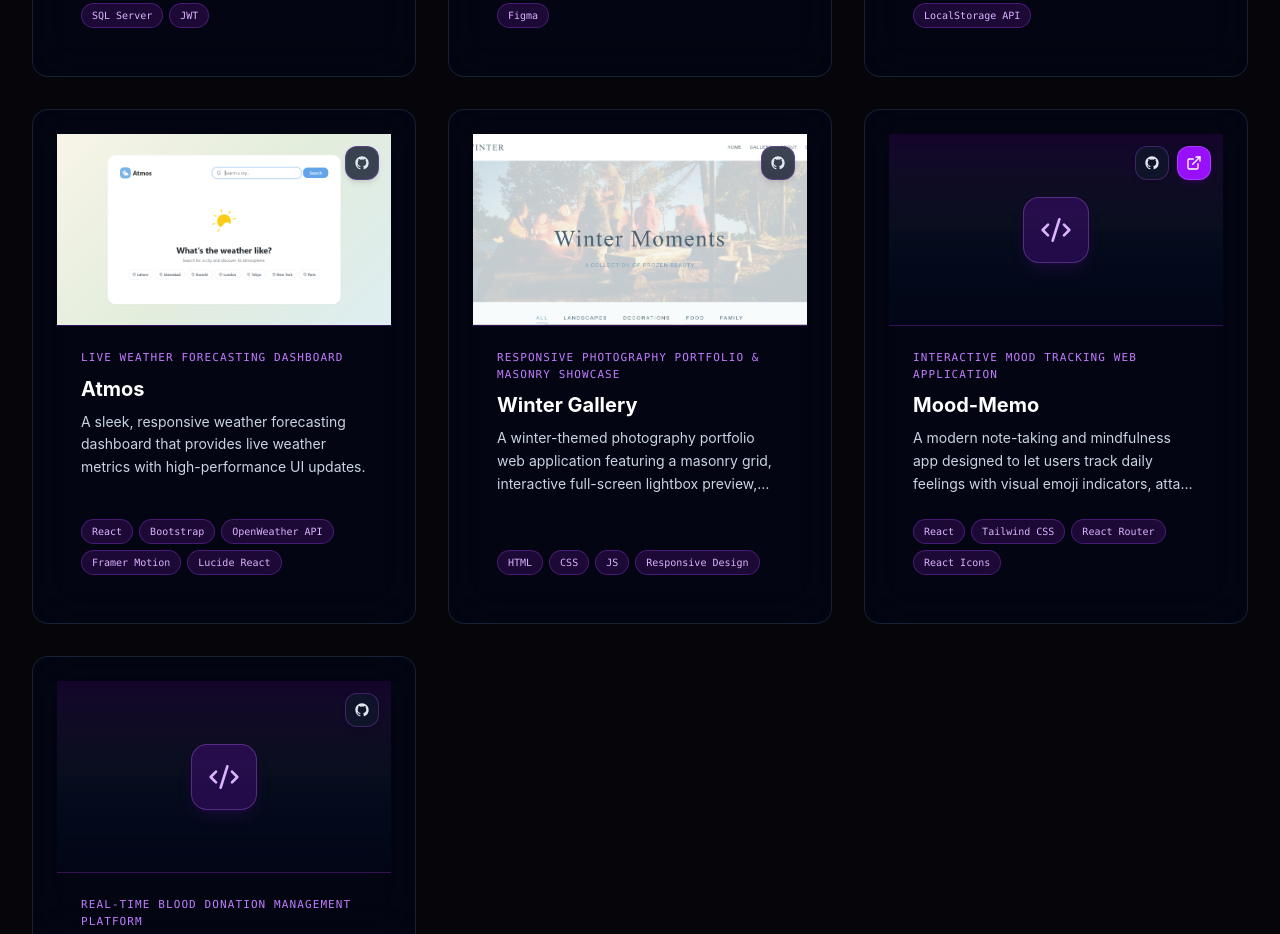
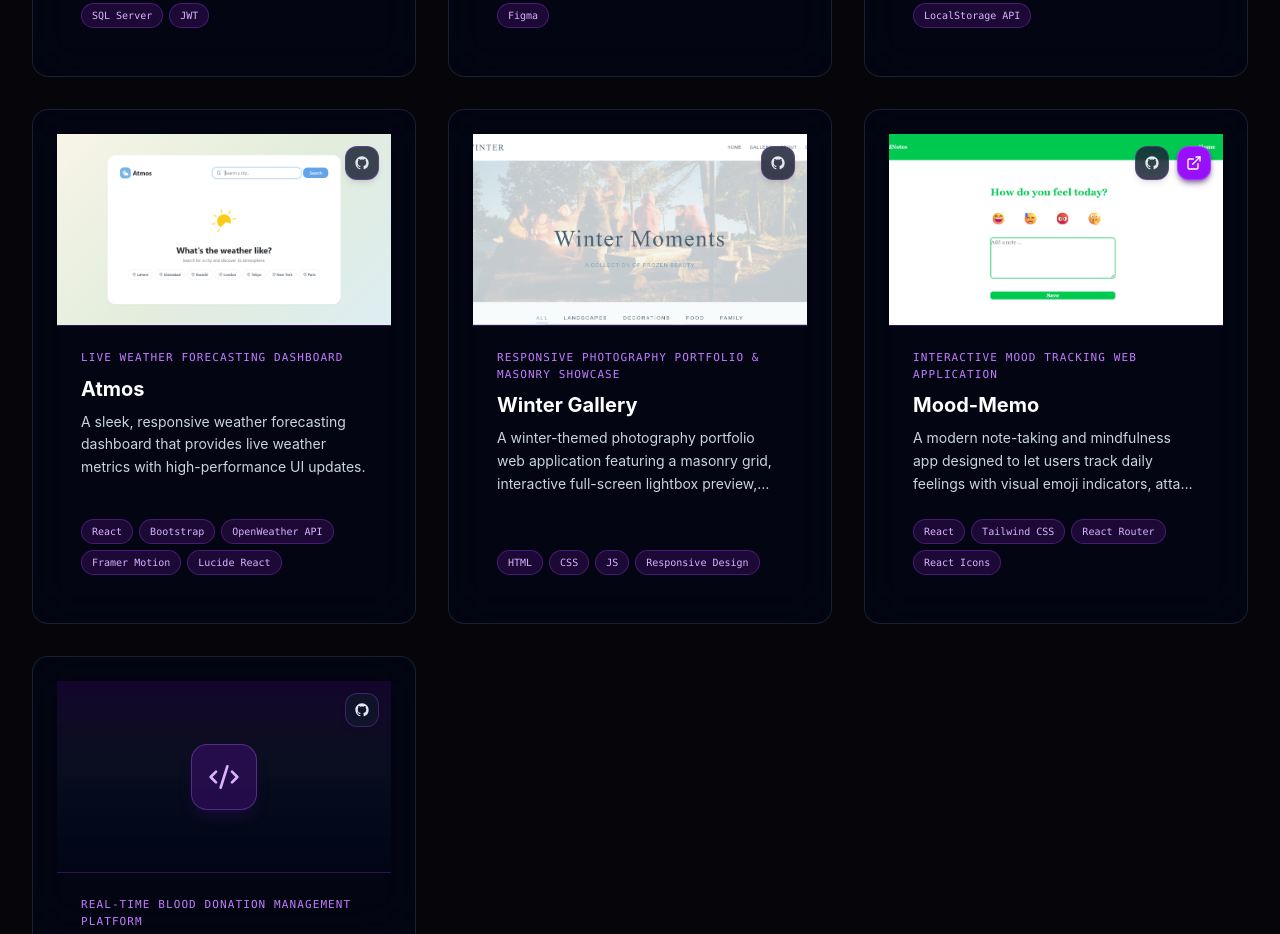
Before and after one commit to FatmaTahir/Portfolio, a React (Vite) app: page / in a window 1280 px wide. Shown: the part 3220-4154 px from the top of the page. Built offline with nearby package versions, Linux system fonts and the light colour scheme.

Commit message:
Update image path for Mood-Memo project

```diff
--- a/src/data/portfolioData.js
+++ b/src/data/portfolioData.js
@@ -147,7 +147,7 @@ export const PORTFOLIO_DATA = {
       title: "Mood-Memo",
       subtitle: "Interactive Mood Tracking Web Application",
       description: "A modern note-taking and mindfulness app designed to let users track daily feelings with visual emoji indicators, attach daily thoughts, and manage journal entries.",
-      image: null,
+      image: "/projects/moodmemo.png",
       tags: ["React", "Tailwind CSS", "React Router", "React Icons"],
       highlights: [
         "Designed an intuitive mood selection workflow pairing custom emoji metrics with text entry capabilities.",
```
